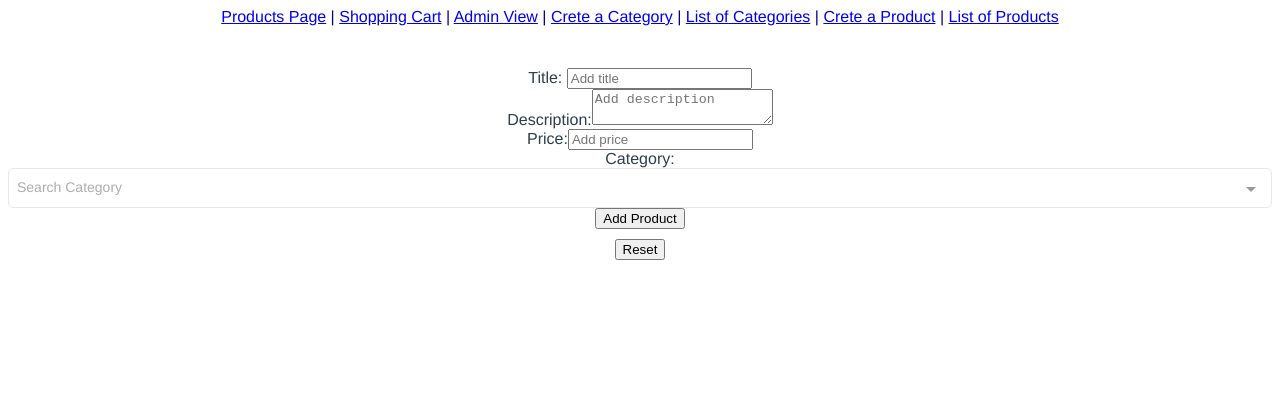
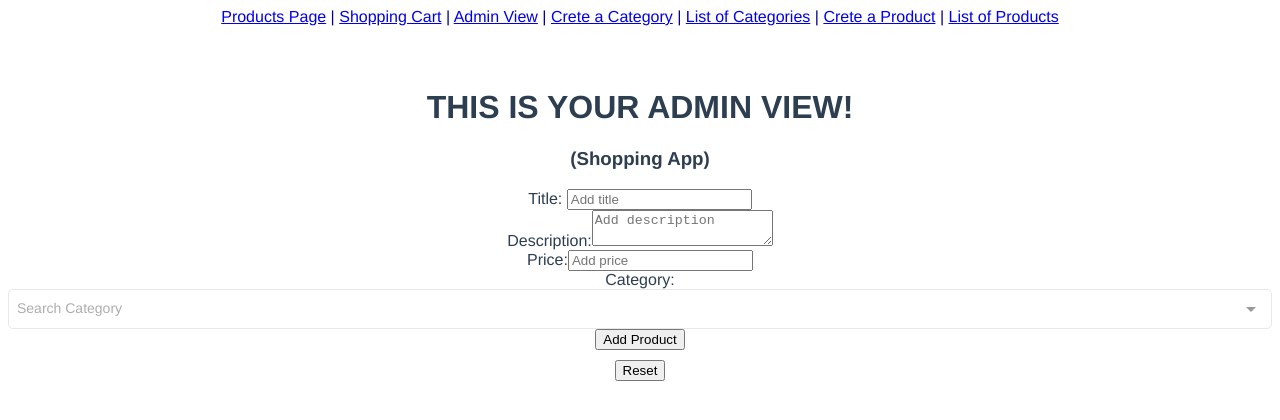
Before and after one commit to aatanasovskii/shopping-app-vuejs, a Vue app: page /admin/product-create in a window 1280 px wide. Shown: the top 420 px of the page. Built offline with nearby package versions, Linux system fonts and the light colour scheme.

Commit message:
Add files via upload

```diff
--- a/src/components/NavBar.vue
+++ b/src/components/NavBar.vue
@@ -3,7 +3,7 @@
     <nav>
       <router-link to="/publish">Products Page</router-link> |
       <router-link to="/shopping-cart">Shopping Cart</router-link> |
-      <router-link to='/'>Admin View</router-link>  |
+      <router-link to='/admin'>Admin View</router-link>  |
       <router-link to='/admin/category-create'>Crete a Category</router-link> |
       <router-link to='/admin/categories'>List of Categories</router-link> |
       <router-link to='/admin/product-create'>Crete a Product</router-link> |
--- a/src/router/index.js
+++ b/src/router/index.js
@@ -14,34 +14,41 @@ Vue.use(VueRouter)
 
 const routes = [
   {
-    path: '/',
+    path: '/admin',
     name: 'admin-view',
     component: AdminView,
+    children: [
+      {
+        path: 'category-create',
+        name: 'category-create',
+        component: CreateCategory
+      },
+      {
+        path: 'categories',
+        name: 'categories',
+        component: ListCategories
+      },
+      {
+        path: 'product-create',
+        name: 'product-create',
+        component: CreateProduct
+      },
+      {
+        path: 'products',
+        name: 'products',
+        component: ListProducts
+      },
+    ]
+  },
+  {
+    path: '/',
+    name: 'home',
+    redirect: '/admin'
   },
   {
     path: '/publish',
     name: 'publish-view',
     component: ProductsPage,
-  },
-  {
-    path: '/admin/category-create',
-    name: 'category-create',
-    component: CreateCategory
-  },
-  {
-    path: '/admin/categories',
-    name: 'categories',
-    component: ListCategories
-  },
-  {
-    path: '/admin/product-create',
-    name: 'product-create',
-    component: CreateProduct
-  },
-  {
-    path: '/admin/products',
-    name: 'products',
-    component: ListProducts
   },
   {
     path: '/product-details/:product',
--- a/src/views/AdminView.vue
+++ b/src/views/AdminView.vue
@@ -1,7 +1,8 @@
 <template>
   <div>
-    <h1>THIS IS YOUR SHOPPING APP!</h1>
-    <h3>(Admin View)</h3>
+    <h1>THIS IS YOUR ADMIN VIEW!</h1>
+    <h3>(Shopping App)</h3>
+    <router-view/>
   </div>
 </template>
 
```
Also changed, not shown: babel.config.js (line endings or trailing spaces), jsconfig.json (line endings or trailing spaces), package.json (line endings or trailing spaces), public/index.html (line endings or trailing spaces), src/App.vue (line endings or trailing spaces), src/store/index.js (line endings or trailing spaces), src/views/CreateCategory.vue (line endings or trailing spaces), src/views/ListCategories.vue (line endings or trailing spaces), vue.config.js (line endings or trailing spaces), 2 other files (tests, documents, lock files or other folders).
